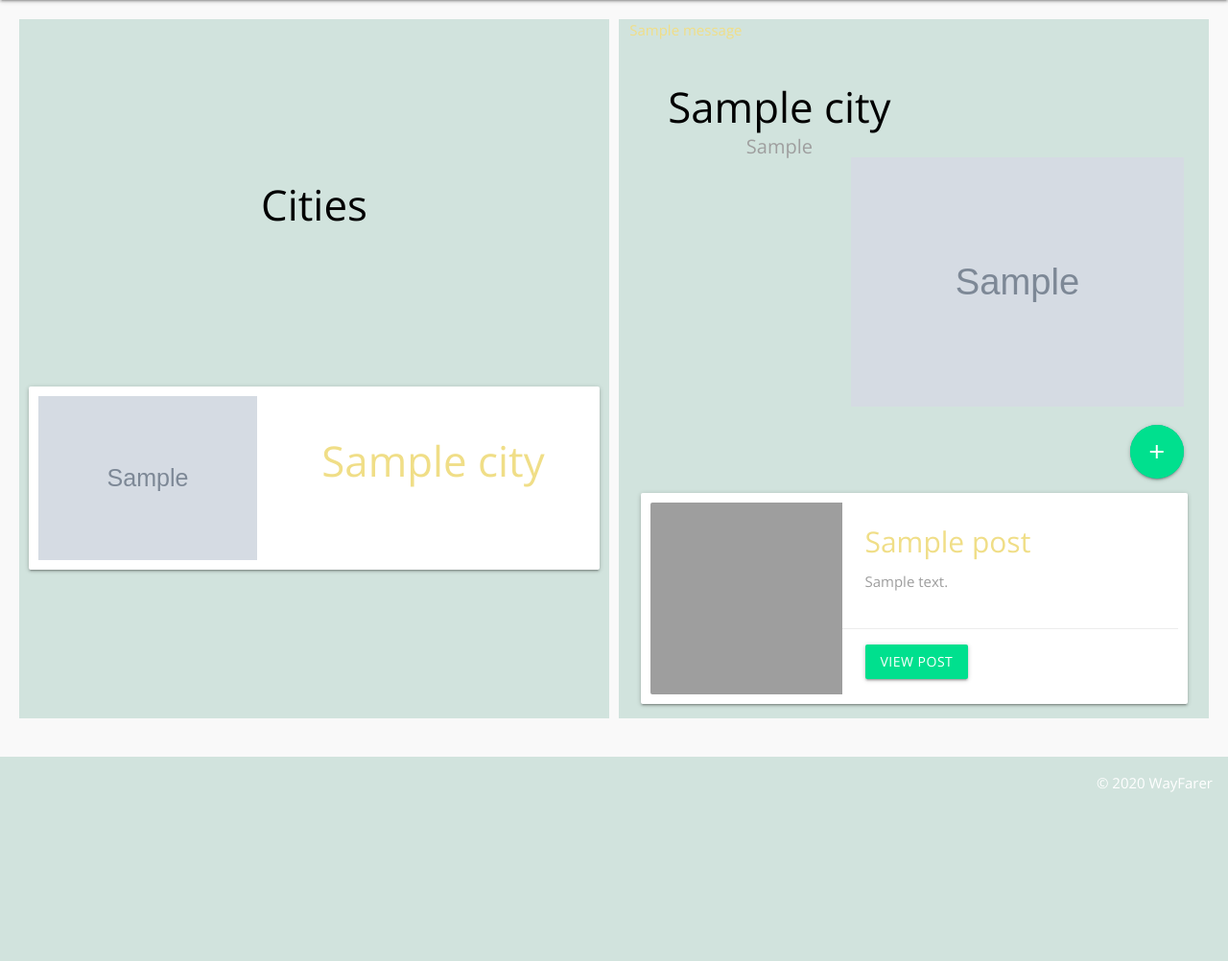
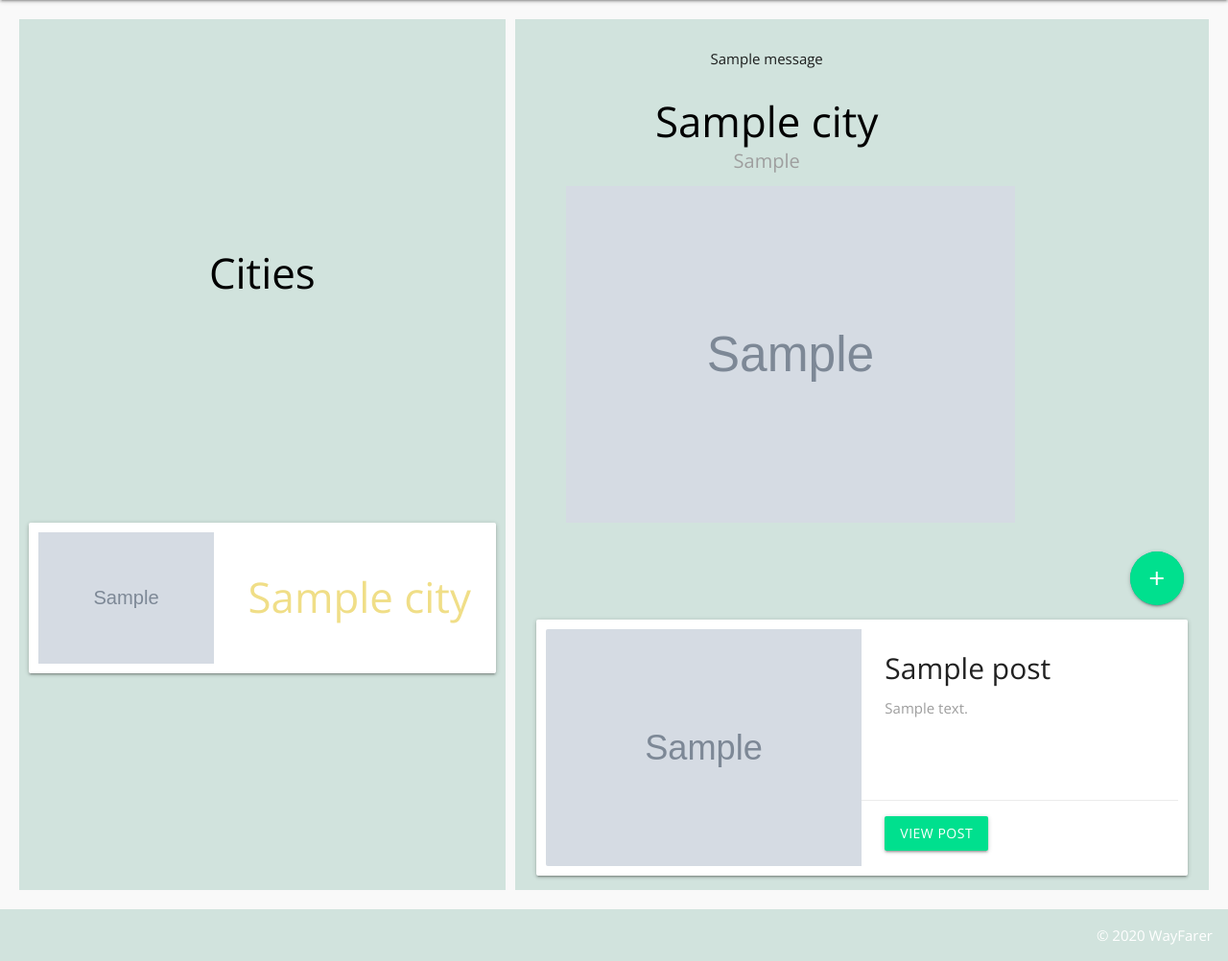
Before and after one commit to minhazur9/wayfarer, a Django app: page /cities/1/ in a window 1280 px wide. Shown: the part 64-1066 px from the top of the page at 96% size. Before the commit the page ends 890 px from the top, so only its background shows below. Run offline with Django 3.2, Linux system fonts and the light colour scheme; a user stored in the database is signed in; tables that the repository leaves empty hold one stand-in row (values such as "Sample post"); grey boxes marked "Sample" are stand-in pictures; one stand-in notice (Sample message) is shown; parts of the project's set-up code (start-up, migrations or seed data) failed here and were passed over; grey boxes are pictures that could not be loaded.

Commit message:
fixed city detail positioning

```diff
--- a/main_app/static/css/styles.css
+++ b/main_app/static/css/styles.css
@@ -10,7 +10,6 @@ body {
 
     display: flex;
     min-height: 100vh;
-    color: var(--primary-color);
     flex-direction: column;
     box-sizing: border-box;
 }
@@ -73,8 +72,7 @@ main {
 .all-cities-container {
     background-color: var(--secondary-color);
     border: 5px solid #F9F9F9;
-    border-bottom: 25px solid #f9f9f9;
-    flex: 1;
+    flex: 1 1 20em;
     display: flex;
     flex-direction: column;
     justify-content: space-evenly;
@@ -94,12 +92,12 @@ main {
     flex-direction: column;
     align-items: center;
     border: 5px solid #F9F9F9;
-    flex: 1;
+    flex: 2 2 20em;
 }
 
 .open-create-post {
     align-self: flex-end;
-    margin-top: .25rem;
+    margin-top: 1rem;
     margin-bottom: .5rem;
     margin-right: 1rem;
 }
@@ -113,9 +111,13 @@ main {
 }
 
 .current-city-image {
-    margin-right: 1rem;
+    margin-right: 3.5rem;
+    margin-top: 1rem;
     padding-left: 20px;
     align-self: flex-end;
+    margin-left: 1rem;
+    width: 100% !important;
+
 }
 
 .current-city-title {
@@ -160,7 +162,7 @@ main {
     overflow-wrap: break-word;
 }
 
-.AAA {
+.all-cities-card-title {
     color: var(--primary-color) !important;
 }
 
@@ -290,3 +292,9 @@ main {
 .dashboard-img-container a{
     width: 300px;
 }
+
+@media only screen and (max-width: 900px) {
+    .all-cities-card-title {
+        font-size: 25px;
+    }
+}
--- a/main_app/templates/cities/detail.html
+++ b/main_app/templates/cities/detail.html
@@ -14,29 +14,27 @@
             <a href="{% url 'city_detail' city.id %}">
                 <div class="card horizontal row">
                     <img class="card-image col l5 all-cities-image" src="{{city.city_image}}" alt="" class="container sm">
-                    <h3 class="card-content AAA col l7">{{city.city_name}}</h3>
+                    <h3 class="card-content all-cities-card-title col l7">{{city.city_name}}</h3>
                 </div>
             </a>
         </div>
         {% endfor %}
     </div>
 
-    <article class="col s12 m12 l7 current-city-container row">
-        <div class="">
-            {% if messages %}
-            <ul class="messages">
-                {% for message in messages %}
-                <li  {% if message.tags %} class=" {{ message.tags }} " {% endif %}> {{ message }} </li>
-                {% endfor %}
-            </ul>
-            {% endif %}
+    <article class="col s12 m12 l7 current-city-container">
+        <div class="current-city-image container">
             <figure class="current-city-header">
                 <div>
+                    {% if messages %}
+                    <ul class="messages">
+                        {% for message in messages %}
+                        <li  {% if message.tags %} class=" {{ message.tags }} " {% endif %}> {{ message }} </li>
+                        {% endfor %}
+                    </ul>
+                    {% endif %}
                     <h3 class="current-city-title">{{ city.city_name }}</h3>
                     <h4 class="current-city-subheading">{{city.country}}</h4>
-                </div>
-                <div class="container current-city-image">
-                    <img src="{{city.city_image}}" alt="image of {{city.city_name}}" class=" current-city-image">
+                    <img src="{{city.city_image}}" alt="image of {{city.city_name}}" class=" container current-city-image">
                 </div>
             </figure>
         </div>
@@ -47,7 +45,7 @@
             <div class="col s12">
                 <div class="card horizontal post-card-container">
                     <div class="card-image">
-                        <img src="https://lorempixel.com/200/200/nature/6">
+                        <img src="{{post.photo}}">
                         <!-- CHANGE THIS TO POST IMG -->
                     </div>
                     <div class="card-stacked">
@@ -65,13 +63,15 @@
             </div>
             {% endfor %}
         {% else %}
-            <div class="col s12">
+            <div class="col s12 m12 l12">
                 <div class="card horizontal post-card-container">
                     <div class="card-stacked">
                         <div class="card-content">
                             <h4 class="post-title-card">No Posts for this city yet!</h4>
+                            <div class="post-description-text">
+                                <p class="truncate">be the first to add a post!</p>
+                            </div>
                         </div>
-
                     </div>
                 </div>
             </div>
```
